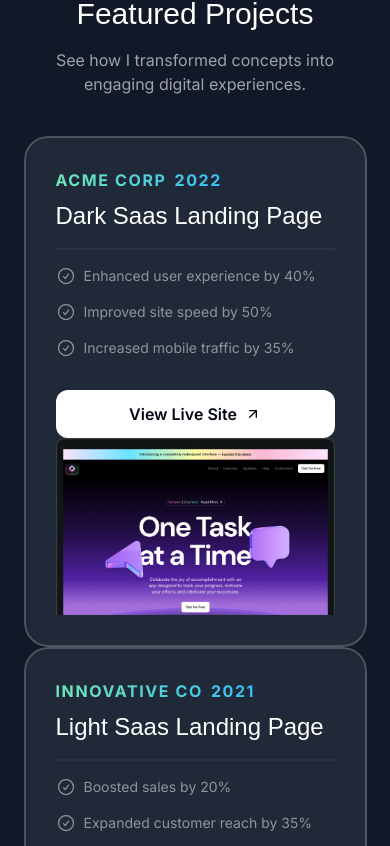
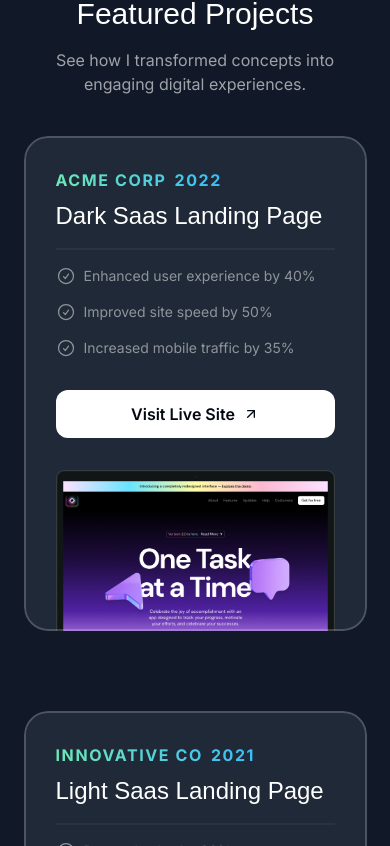
Before and after one commit to jihadcodes/My-Portfolio, a Next.js app: page / in a window 390 px wide. Shown: the part 778-1624 px from the top of the page. Built offline with nearby package versions, Linux system fonts and the light colour scheme; a web font is replaced by a local one.

Commit message:
project card design for monile responsive

```diff
--- a/src/sections/Projects.tsx
+++ b/src/sections/Projects.tsx
@@ -4,6 +4,7 @@ import aiStartupLandingPage from "@/assets/images/ai-startup-landing-page.png";
 import Image from "next/image";
 import CheckCirleIcon from "@/assets/icons/check-circle.svg"
 import ArrowUpRightIcon from "@/assets/icons/arrow-up-right.svg"
+import grainImage from "@/assets/images/grain.jpg"
 
 const portfolioProjects = [
   {
@@ -46,22 +47,26 @@ const portfolioProjects = [
 
 export const ProjectsSection = () => {
   return <div>
-    <div className="container">
+    <section className="pb-16 ">
+      <div className="container">
       <div className="flex  justify-center ">
         <p className="uppercase font-semibold tracking-widest bg-gradient-to-r  from-emerald-300 to-sky-400 text-center text-transparent bg-clip-text ">Real-world Results</p>
       </div>
       <h2 className="font-serif text-3xl text-center mt-6 ">Featured Projects</h2>
       <p className="text-center text-white/60 mt-4 ">See how I transformed concepts into engaging digital experiences.</p>
-      <div className="flex flex-col mt-10 ">
+      <div className="flex flex-col mt-10  gap-20 ">
         {portfolioProjects.map((project, index) => (
-          <div key={project.title} className="bg-gray-800 rounded-3xl relative z-0 overflow-hidden  after:z-10 after:content-[''] after:absolute after:inset-0 after:outline-2 after:outline  after:-outline-offset-2 after:rounded-3xl after:outline-white/20 p-8 ">
+          <div key={project.title} className="bg-gray-800 rounded-3xl relative z-0 overflow-hidden  after:z-10 after:content-[''] after:absolute after:inset-0 after:outline-2 after:outline  after:-outline-offset-2 after:rounded-3xl after:outline-white/20 px-8 pt-8  ">
+            <div className="absolute inset-0 style={{
+            backroundImage: `url(${grainImage.src})`,
+            }}"></div>
 
-            <div className="flex  ">
+
                <div className=" bg-gradient-to-r from-emerald-300 to-sky-400  inline-flex gap-2  font-bold uppercase tracking-widest test-sm text-transparent bg-clip-text   ">
               <span>{project.company}</span>
               <span>{project.year}</span>
              </div>
-            </div>
+
              <h3 className="font-serif text-2xl mt-2 ">{project.title}</h3>
              <hr className="border-t-2 border-white/5 mt-4 "/>
              <ul  className="flex flex-col gap-4 mt-4 ">
@@ -74,15 +79,16 @@ export const ProjectsSection = () => {
              </ul>
              <a href={project.link} target="_blank" rel="noopener noreferrer">
                <button className="bg-white text-gray-950 h-12 w-full rounded-xl font-semibold  inline-flex items-center justify-center gap-2 mt-8 ">
-                <span>View Live Site</span>
+                <span>Visit Live Site</span>
                 <ArrowUpRightIcon className="size-4" />
 
                </button>
              </a>
-             <Image src={project.image} alt={project.title} />
+             <Image src={project.image} alt={project.title}  className="mt-8 -mb-4  "/>
           </div>
         ))}
       </div>
     </div>
+    </section>
   </div>;
 };
```
